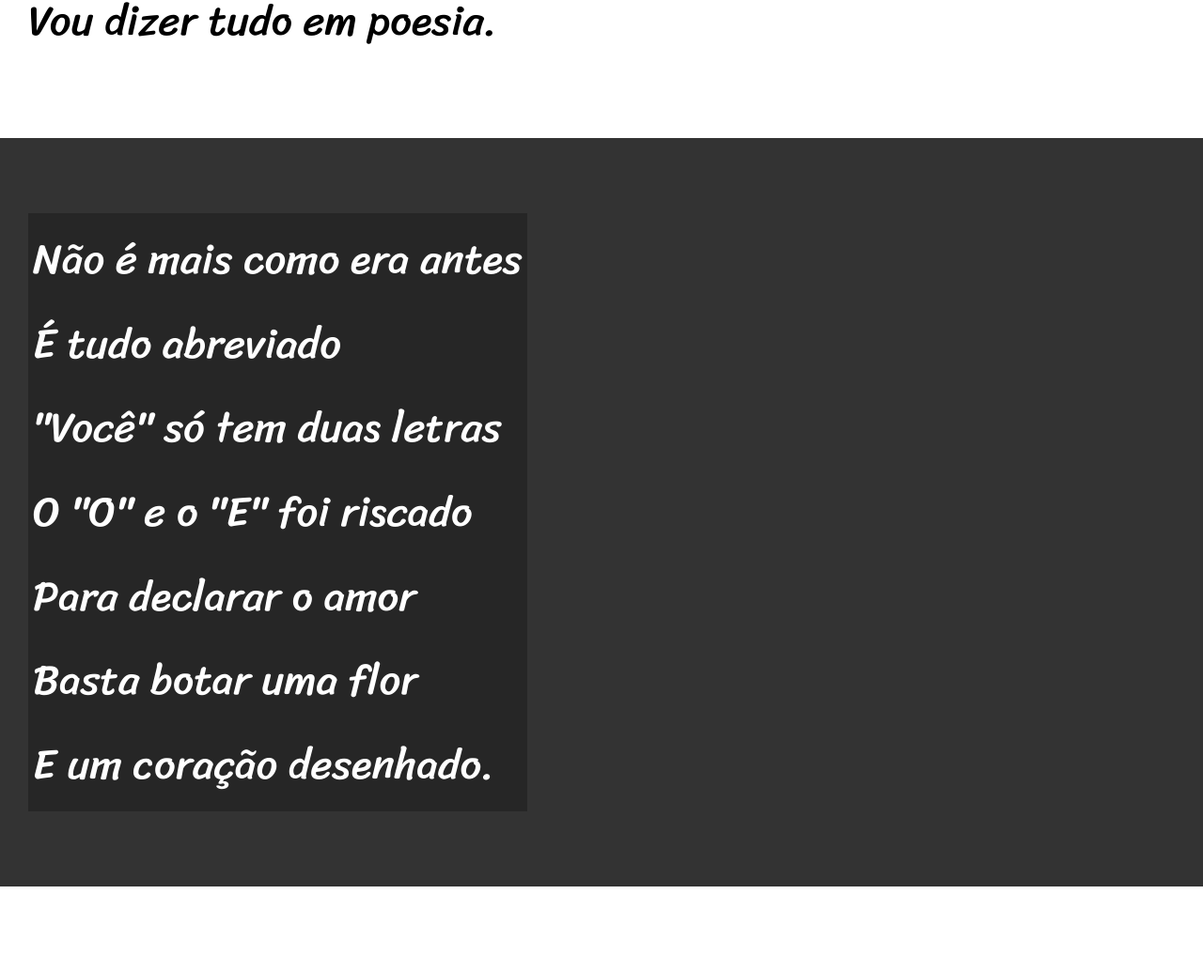
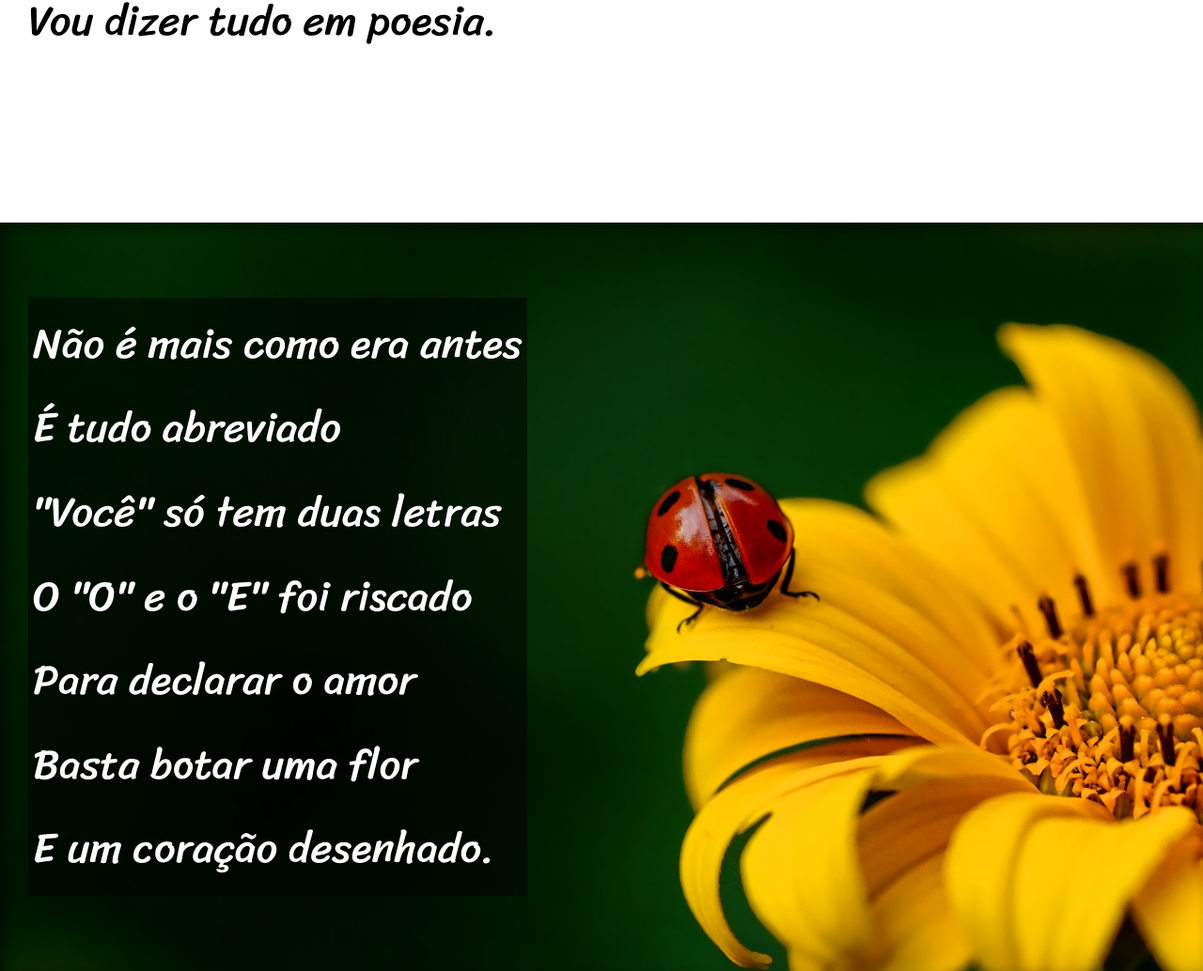
Before and after one commit to kaique-feitosa/html-css, a plain HTML site: page desafios/d012/index.html in a window 1280 px wide. Shown: the part 900-1934 px from the top of the page at 94% size. Drawn offline with Linux system fonts and the light colour scheme.

Commit message:
Finalizei o desafio 012

```diff
--- a/desafios/d012/style.css
+++ b/desafios/d012/estilo/style.css
@@ -58,6 +58,10 @@ section {
     font-size: 3.5vw;
 }
 
+section > p {
+    padding-bottom: 2em;
+}
+
 section.normal {
     background-color: white;
     color: black;
@@ -66,12 +70,25 @@ section.normal {
 section.imagem {
     background-color: rgb(51, 51, 51);
     color: white;
+    box-shadow: inset 6px 6px 13px 0px rgba(0, 0, 0, 0.473);
+    background-size: cover;
+    background-attachment: fixed;
 }
 
 section.imagem > p {
-    background-color: rgba(0, 0, 0, 0.253);
+    background-color: rgba(0, 0, 0, 0.514);
     display: inline-block;
     padding: 5px;
+    text-shadow: 1px 1px 0px rgba(0, 0, 0, 0.904);
+}
+
+section#img01 {
+    background-image: url(../imagens/background001.jpg);
+    background-position: right center;
+}
+
+section#img02 {
+    background-image: url(../imagens/background002.jpg);
 }
 
 footer {
--- a/desafios/d012/index.html
+++ b/desafios/d012/index.html
@@ -4,7 +4,7 @@
     <meta charset="UTF-8">
     <meta name="viewport" content="width=device-width, initial-scale=1.0">
     <title>Cordel Moderno</title>
-    <link rel="stylesheet" href="style.css">
+    <link rel="stylesheet" href="estilo/style.css">
 </head>
 <body>
     <header>
@@ -23,7 +23,7 @@
                 Vou dizer tudo em poesia.
             </p>
         </section>
-        <section class="imagem">
+        <section class="imagem" id="img01">
             <p>
                 Não é mais como era antes<br>
                 É tudo abreviado<br>
@@ -54,7 +54,7 @@
                 Decifre esse rabisco.
             </p>
         </section>
-        <section class="imagem">
+        <section class="imagem" id="img02">
             <p>
                 Tenho saudade das cartas<br>
                 Escritas com a própria mão<br>
```
